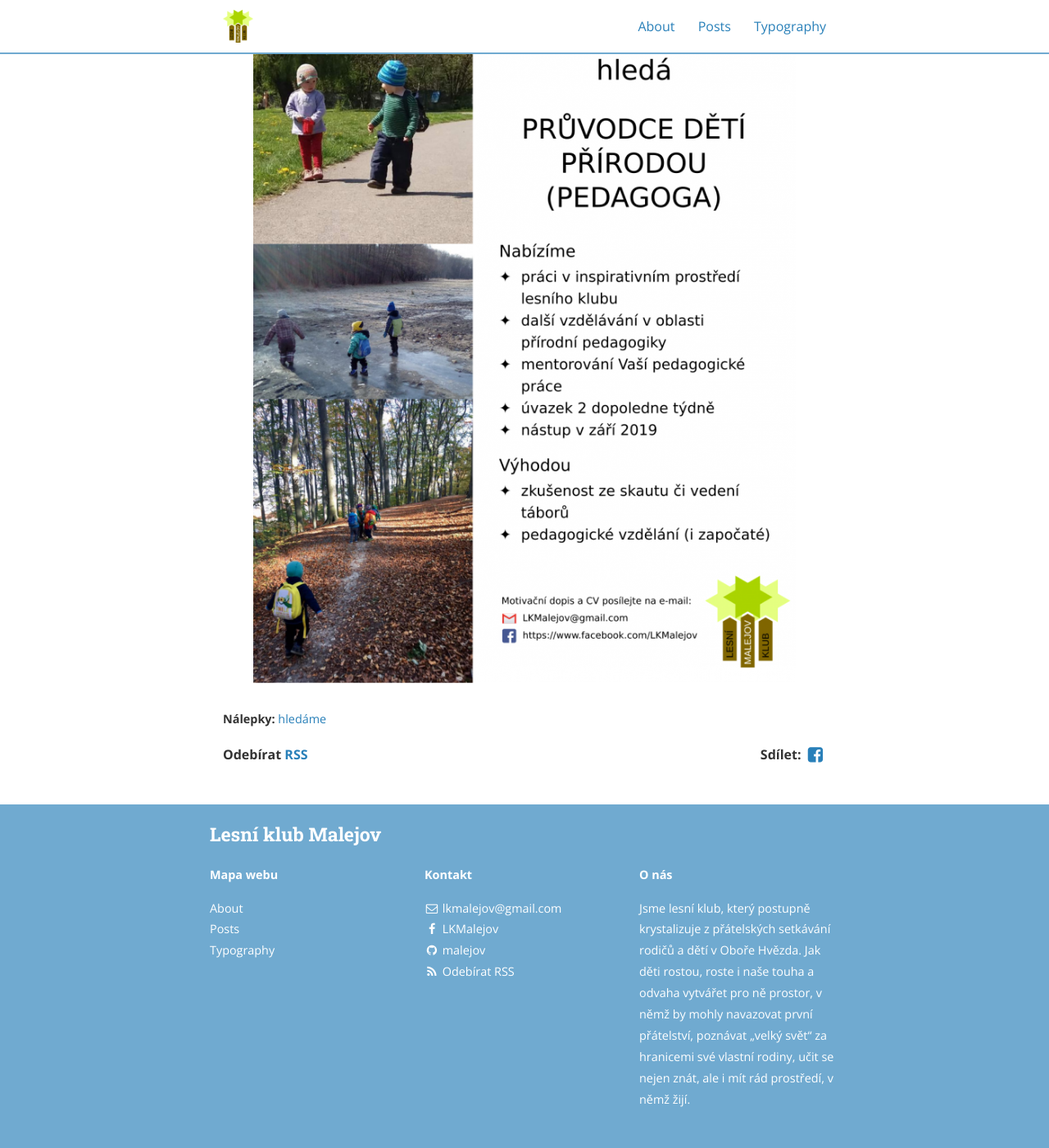
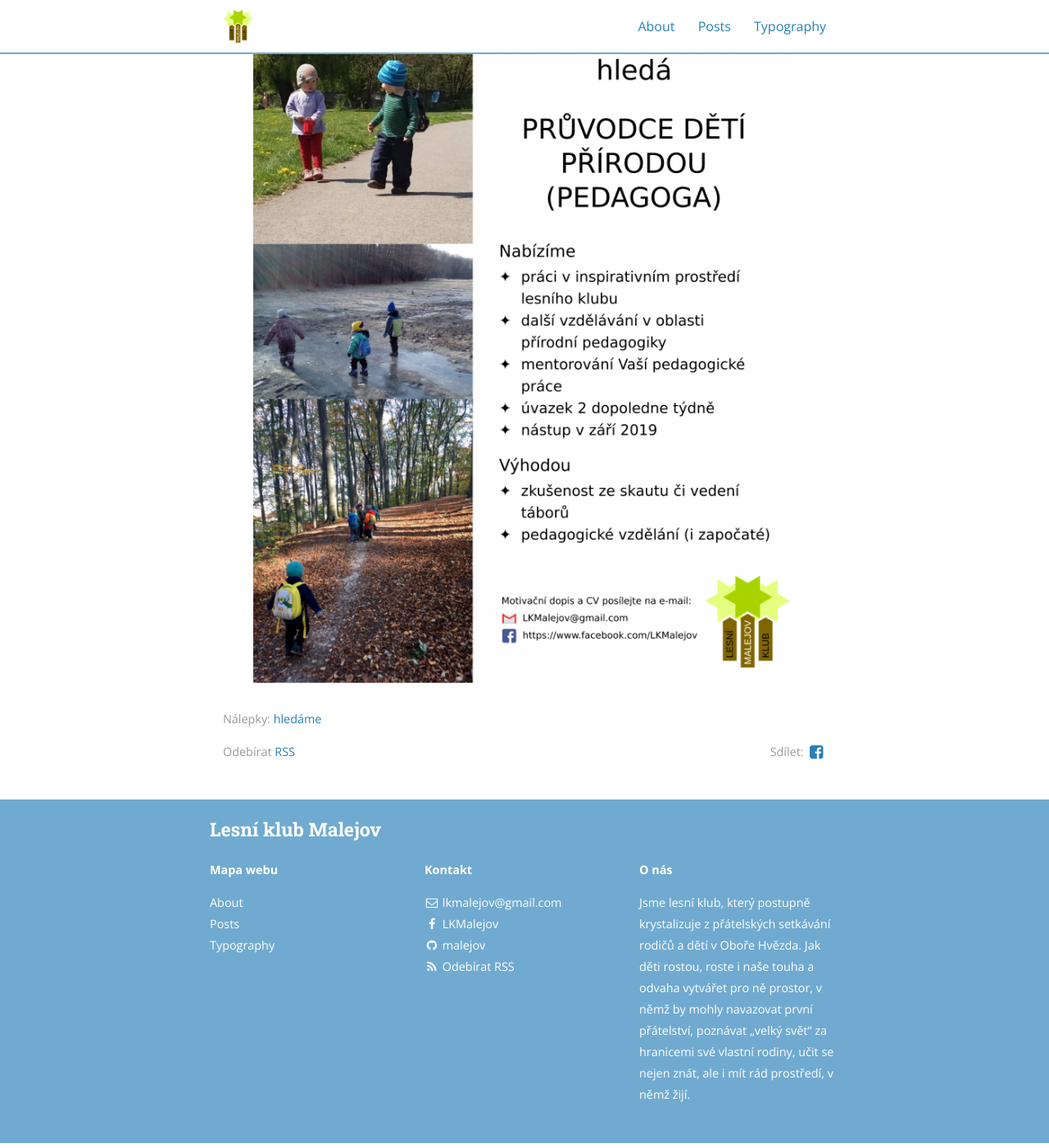
Before and after one commit to bencentra/centrarium, a Jekyll site: the page built from _posts/2019-06-07-hledame-pedagoga.md, in a window 1280 px wide and 1400 px high, scrolled down 727 px. Shown: the whole window at 82% size. Built offline with Jekyll 4.4.1, drawn with Linux system fonts in a browser that asks for light colours; nearby versions of some CDN libraries.

Commit message:
Style for tags and share.

```diff
--- a/_layouts/post.html
+++ b/_layouts/post.html
@@ -36,13 +36,13 @@ layout: default
 {% if site.jekyll-archives %}
 {% if page.tags.size > 0 %}
 <section class="tags">
-  <strong>Nálepky:</strong> {% for tag in page.tags %}<a href="{{ site.baseurl }}/tag/{{ tag }}">{{ tag }}</a>{% if forloop.last == false %},&nbsp;{% endif %}{% endfor %}
+  Nálepky: {% for tag in page.tags %}<a href="{{ site.baseurl }}/tag/{{ tag }}">{{ tag }}</a>{% if forloop.last == false %},&nbsp;{% endif %}{% endfor %}
 </section>
 {% endif %}
 {% endif %}
 
 <section class="rss">
-  <p class="rss-subscribe text"><strong>Odebírat <a href="{{ "/feed.xml" | prepend: site.baseurl }}">RSS</a></strong></p>
+  <p class="rss-subscribe text">Odebírat <a href="{{ "/feed.xml" | prepend: site.baseurl }}">RSS</a></p>
 </section>
 
 <section class="share">
--- a/_sass/_layout.scss
+++ b/_sass/_layout.scss
@@ -292,9 +292,12 @@ pre code.hljs {
 			padding: 1em 0;
 		}
 		.tags {
+			color: $medium-gray;
 			font-size: 0.9em;
 		}
 		.rss {
+		  color: $medium-gray;
+		  font-size: 0.9em;
 			margin: 1em 0 0 0;
 			@include span-columns(12);
 			@include media ($tablet) {
@@ -303,7 +306,8 @@ pre code.hljs {
 			}
 		}
 		.share {
-			font-weight: bold;
+			color: $medium-gray;
+      font-size: 0.9em;
 			margin: 0 0 1em 0;
 			@include span-columns(12);
 			@include media ($tablet) {
```
